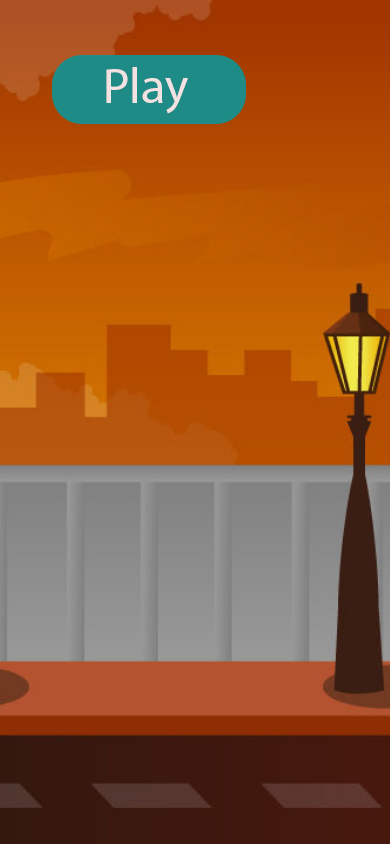
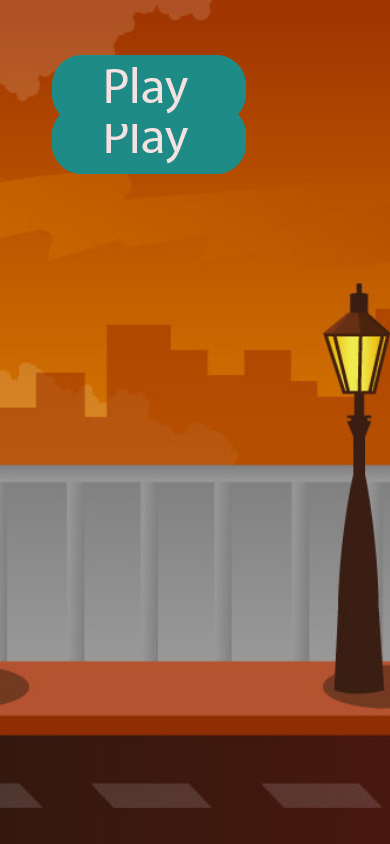
Before and after one commit to nvminhtu/Toddler_Game_Kids, a plain HTML site: page www/index.html in a window 390 px wide. Drawn offline with Linux system fonts and the light colour scheme; some packages are replaced by stand-ins of ours.

Commit message:
fix code run well

```diff
--- a/www/index.html
+++ b/www/index.html
@@ -43,9 +43,9 @@
     </head>
     <body>
         <div id="container"></div>
+        <script type="text/javascript" src="js/game-level.js"></script>
         <script type="text/javascript" src="js/game-layer.js"></script>
         <script type="text/javascript" src="js/game-main.js"></script>
-        <script type="text/javascript" src="js/game-level.js"></script>
         <script type="text/javascript" src="js/init.js"></script>
         <!-- <script type="text/javascript" src="js/index.js"></script> -->
     </body>
--- a/www/js/game-level.js
+++ b/www/js/game-level.js
@@ -1,66 +1,11 @@
 
 // FuncMain: init Stage
-function mainLayer(stage,gameMain,gameLevel) {
+function levelLayer(stage,gameMain,gameLevel) {
 
     var buttonGroup = new Konva.Group(),
         backgroundGroup = new Konva.Group();
 
-    // #background: add background game screen
-    var imageObj = new Image();
-    var ratio = 400 / 700; //width divine height
-    var ratio_win = winWidth / winHeight;
-    var scaleX = 1, scaleY = 1;
 
-    if(ratio_win > ratio) { //width thực tế to hơn
-      scaleX = 1;
-      scaleY = 1.2;
-    } else {
-      scaleX = 1.2;
-      scaleY = 1;
-    }
-
-    imageObj.onload = function() {
-      var yoda = new Konva.Image({
-        x: 0,
-        y: 0,
-        image: imageObj,
-        width: winWidth,
-        height: winHeight,
-        scaleX: scaleX,
-        scaleY: scaleY
-      });
-
-      backgroundGroup.add(yoda);
-      backgroundGroup.draw();
-    };
-    imageObj.src = 'img/bg-game-screen.jpg';
-
-    // #button: group of buttons
-    var playObj = new Image();
-    playObj.onload = function(){
-      var playbtn = new Konva.Image({
-        x: 50,
-        y: 50,
-        image: playObj,
-        width: 200,
-        height: 80
-      });
-      buttonGroup.add(playbtn);
-      buttonGroup.draw();
-
-      playbtn.on('click', function(evt) {
-        gameMain.hide();
-        gameLevel.visible = true;
-        gameLevel.show();
-        gameLevel.draw();
-      });
-
-    };
-    playObj.src = 'img/btn-play.png';
-
-    // #gameMain - Add to Layer
-    gameMain.add(backgroundGroup);
-    gameMain.add(buttonGroup);
 
     return gameMain;
 }
--- a/www/js/game-main.js
+++ b/www/js/game-main.js
@@ -58,6 +58,28 @@ function mainLayer(stage,gameMain,gameLevel) {
     };
     playObj.src = 'img/btn-play.png';
 
+    var levelObj = new Image();
+    levelObj.onload = function(){
+      var levelbtn = new Konva.Image({
+        x: 50,
+        y: 100,
+        image: levelObj,
+        width: 200,
+        height: 80
+      });
+      buttonGroup.add(levelbtn);
+      buttonGroup.draw();
+
+      levelbtn.on('click', function(evt) {
+        gameMain.hide();
+        gameLevel.visible = true;
+        gameLevel.show();
+        gameLevel.draw();
+      });
+
+    };
+    levelObj.src = 'img/btn-play.png';
+
     // #gameMain - Add to Layer
     gameMain.add(backgroundGroup);
     gameMain.add(buttonGroup);
--- a/www/js/init.js
+++ b/www/js/init.js
@@ -8,6 +8,7 @@ function initStage(images) {
 
   var
     gameMain = new Konva.Layer();
+    gameLevelList = new Konva.Layer();
     gameLayer1 = new Konva.Layer(),
     gameLayer2 = new Konva.Layer(),
     gameLayer3 = new Konva.Layer(),
@@ -80,7 +81,8 @@ function initStage(images) {
   gameLevel3 = initLayer(lv=3,images,vehicles,outlines2,stage,gameLayer2,gameMain);
   gameLevel4 = initLayer(lv=4,images,vehicles,outlines2,stage,gameLayer2,gameMain);
   gameLevel5 = initLayer(lv=5,images,vehicles,outlines2,stage,gameLayer2,gameMain);
-
+  gameLevelScreen = levelLayer();
+  gameLevelList = initLayer(lv=6,images,vehicles,outlines2,stage,gameLayer2,gameMain);;
   // #screen: start main screen
   if(currentlevel === null || currentlevel == 1){
     stage.add(gameLevel1);
```
